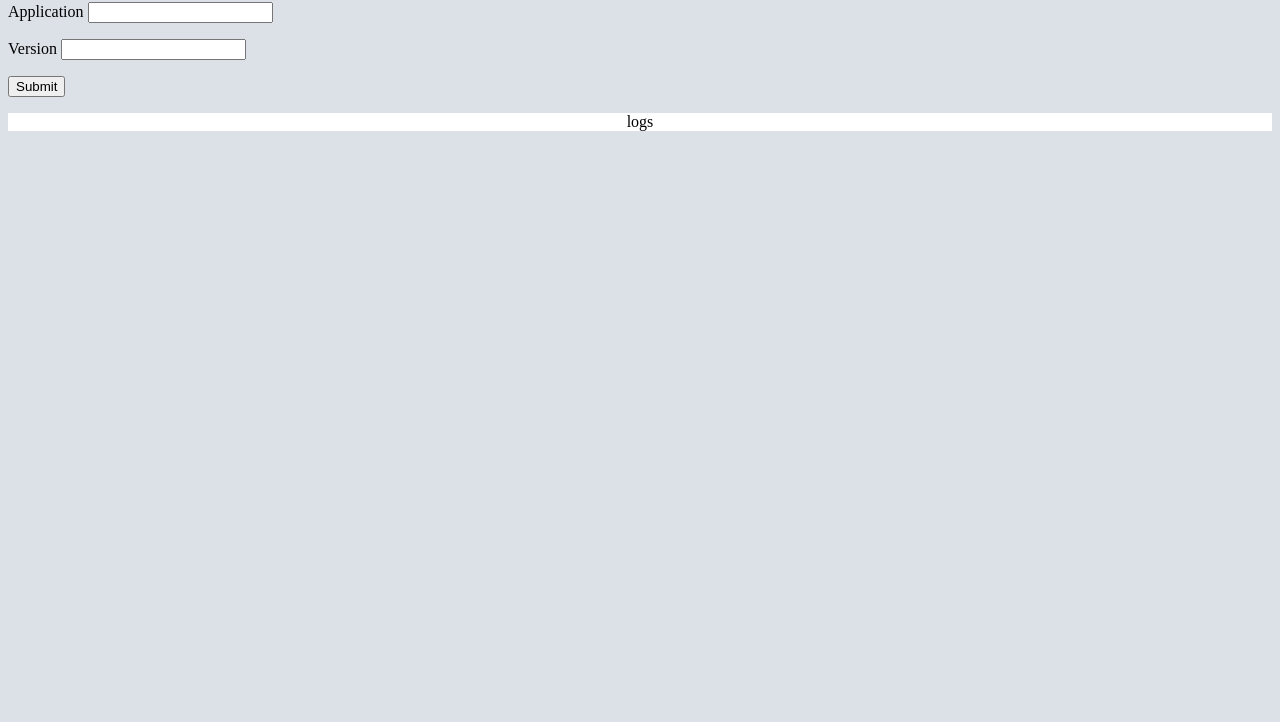
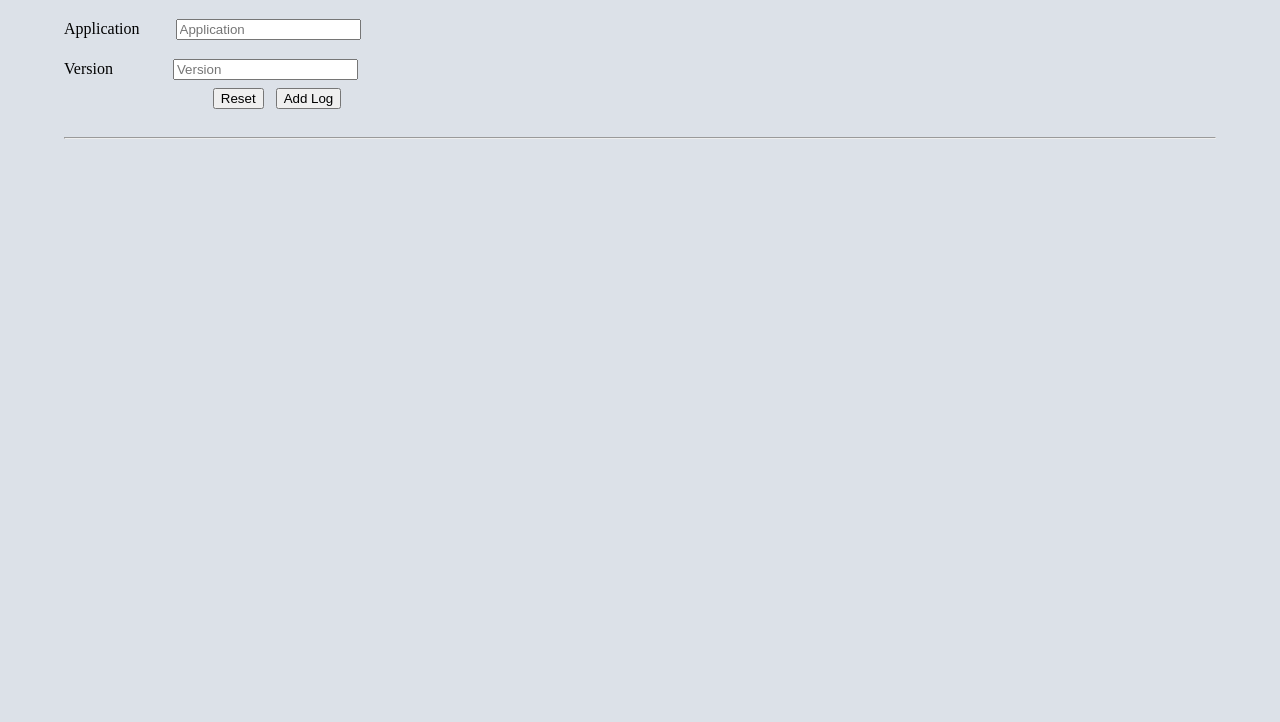
Before and after one commit to mpaskal/log-generator, a plain HTML site: page index.html in a window 1280 px wide. Shown: the part 78-800 px from the top of the page. Drawn offline with Linux system fonts and the light colour scheme.

Commit message:
Basic functionality

```diff
--- a/index.html
+++ b/index.html
@@ -11,10 +11,38 @@
   <body>
     <main>
       <h1>Log generator</h1>
-      <p>Application <input type="text" /></p>
-      <p>Version <input type="text" /></p>
-      <p><button type="submit">Submit</button></p>
-      <p id="logs">logs</p>
+      <div class="input-field">
+        Application
+        <input
+          type="text"
+          id="app"
+          minlength="1"
+          maxlength="150"
+          pattern="^[0-9a-zA-Z-'_]+$"
+          required
+          placeholder="Application"
+        />
+      </div>
+      <div id="app-error"></div>
+      <div class="input-field">
+        Version
+        <input
+          type="text"
+          id="version"
+          minlength="1"
+          maxlength="150"
+          pattern="^[0-9a-zA-Z-'_]+$"
+          required
+          placeholder="Version"
+        />
+      </div>
+      <div id="version-error"></div>
+      <div>
+        <button name="reset" id="reset" onclick="reset()">Reset</button>
+        <button name="addLog" id="add-log" onclick="addLogs()">Add Log</button>
+      </div>
+      <hr />
+      <div id="logs-text"></div>
     </main>
   </body>
 </html>
--- a/script.js
+++ b/script.js
@@ -0,0 +1,101 @@
+class Node {
+  constructor(val) {
+    this.value = val;
+    this.next = null;
+  }
+}
+class SinglyLinkedList {
+  constructor() {
+    this.head = null;
+    this.next = null;
+    this.length = 0;
+  }
+  shift() {
+    if (!this.head) return undefined;
+    let head = this.head;
+    this.head = head.next;
+    this.length--;
+    if (this.length == 0) {
+      head.next = null;
+    }
+    return head;
+  }
+  unshift(val) {
+    let head = new Node(val);
+    if (!this.head) {
+      this.head = head;
+      head.next = null;
+    } else {
+      head.next = this.head;
+      this.head = head;
+    }
+    this.length++;
+    return this;
+  }
+}
+const appMap = new Map();
+function addLogs() {
+  let list = new SinglyLinkedList();
+  const app = document.querySelector("#app");
+  const version = document.querySelector("#version");
+  if (!app.checkValidity() || !version.checkValidity()) {
+    if (!app.checkValidity()) {
+      document.getElementById("app-error").innerHTML = app.validationMessage;
+      app.style.border = "2px solid red";
+    } else {
+      document.getElementById("app-error").innerHTML = "";
+      app.style.border = "1px solid black";
+    }
+    if (!version.checkValidity()) {
+      document.getElementById("version-error").innerHTML =
+        version.validationMessage;
+      version.style.border = "2px solid red";
+    } else {
+      document.getElementById("version-error").innerHTML = "";
+      version.style.border = "1px solid black";
+    }
+  } else {
+    let date = new Date();
+    date = date.toUTCString();
+    if (appMap.has(app.value)) {
+      list = appMap.get(app.value);
+      if (version.value == "rollback") {
+        if (list.head.next != null) {
+          list.shift();
+          version.value = list.head.value;
+        } else {
+          version.value = list.head.value;
+        }
+      } else {
+        list.unshift(version.value);
+        appMap.set(app.value, list);
+      }
+      const log = document.createElement("div");
+      log.innerHTML = `${date} ${app.value} ${version.value}`;
+      document.body.appendChild(log);
+    } else {
+      if (version.value != "rollback") {
+        list.unshift(version.value);
+        appMap.set(app.value, list);
+        const log = document.createElement("div");
+        log.innerHTML = `${date} ${app.value} ${version.value}`;
+        document.body.appendChild(log);
+      }
+    }
+
+    document.querySelector("#app").value = "";
+    document.querySelector("#version").value = "";
+    document.getElementById("app-error").innerHTML = "";
+    document.getElementById("version-error").innerHTML = "";
+    app.style.border = "1px solid black";
+    version.style.border = "1px solid black";
+  }
+}
+function reset() {
+  document.getElementById("app-error").innerHTML = "";
+  document.getElementById("version-error").innerHTML = "";
+  document.querySelector("#app").value = "";
+  document.querySelector("#version").value = "";
+  app.style.border = "1px solid black";
+  version.style.border = "1px solid black";
+}
--- a/styles.css
+++ b/styles.css
@@ -1,10 +1,43 @@
 body {
   background-color: #dce1e8;
+  margin-top: 2%;
+  margin-right: 5%;
+  margin-left: 5%;
+  margin-bottom: 3%;
 }
 h1 {
   text-align: center;
+  margin-bottom: 3%;
 }
-#logs {
-  text-align: center;
+.input-field {
+  margin-top: 1.2rem;
+}
+#app {
+  margin-left: 2rem;
+}
+#version {
+  margin-left: 3.5rem;
+}
+#add-log {
+  margin-top: 0.5rem;
+  margin-bottom: 1.2rem;
+  margin-left: 0.5rem;
+}
+#reset {
+  margin-left: 9.3rem;
+}
+#logs-text {
+  width: 60%;
+  height: 20%;
   background-color: white;
 }
+#app-error {
+  margin-top: 0;
+  margin-left: 7rem;
+  color: red;
+}
+#version-error {
+  margin-top: 0;
+  margin-left: 7rem;
+  color: red;
+}
```
